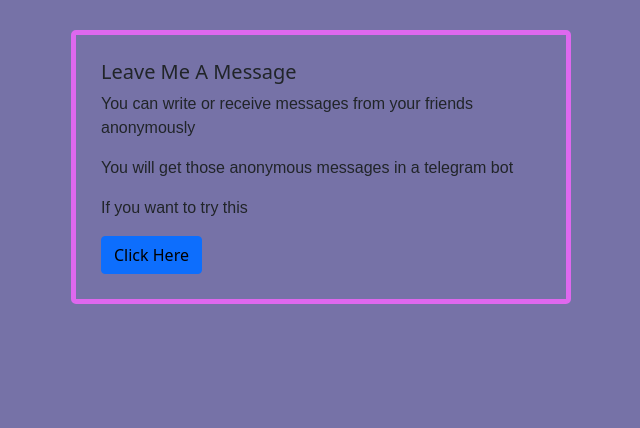
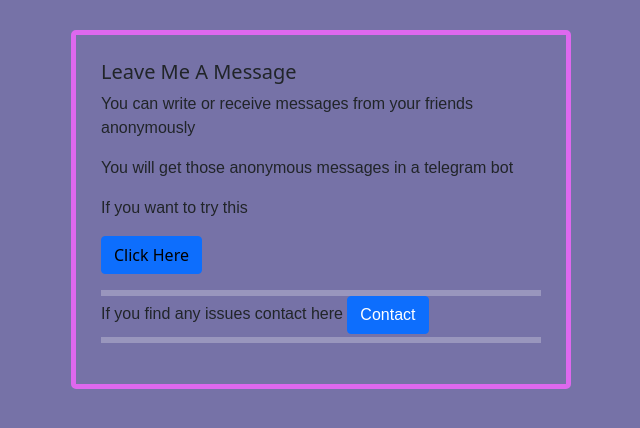
Before and after one commit to PAVANA809/leavemeamessage, a Flask app: page / in a window 1280 px wide. Shown: the top 428 px of the page, without its empty margins (319-959 px from the left). Run offline with Flask 2, Linux system fonts and the light colour scheme; some libraries are stand-ins or nearby versions.

Commit message:
bootstrap added

```diff
--- a/static/script.js
+++ b/static/script.js
@@ -168,6 +168,7 @@ function generate_link(){
   }).catch(function(e){
     console.log(e);
   });
+  $("#copy").html("Copy Link");
 }
 
 function copyToClipboard(element) {
--- a/templates/layout.html
+++ b/templates/layout.html
@@ -21,7 +21,15 @@
     href="{{url_for('static',filename='style.css')}}">
 </head>
 <body>
-    {% block content %}{% endblock %}
+
+    <div>
+      {% block content %}{% endblock %}
+    </div>
+    <hr style="height: 6px; background-color: white;margin-bottom: 0%;">
+    <div id="footer">
+      <p style="margin-bottom: 3px;">If you find any issues contact here <a href="https://t.me/Pavan_809" class="btn btn-primary">Contact</a></p>
+    </div>
+    <hr style="height: 6px; background-color: white;  margin-top: 0%;">
     <script
       src="https://cdn.jsdelivr.net/npm/bootstrap@5.1.3/dist/js/bootstrap.bundle.min.js"
       integrity="sha384-ka7Sk0Gln4gmtz2MlQnikT1wXgYsOg+OMhuP+IlRH9sENBO0LRn5q+8nbTov4+1p"
```
